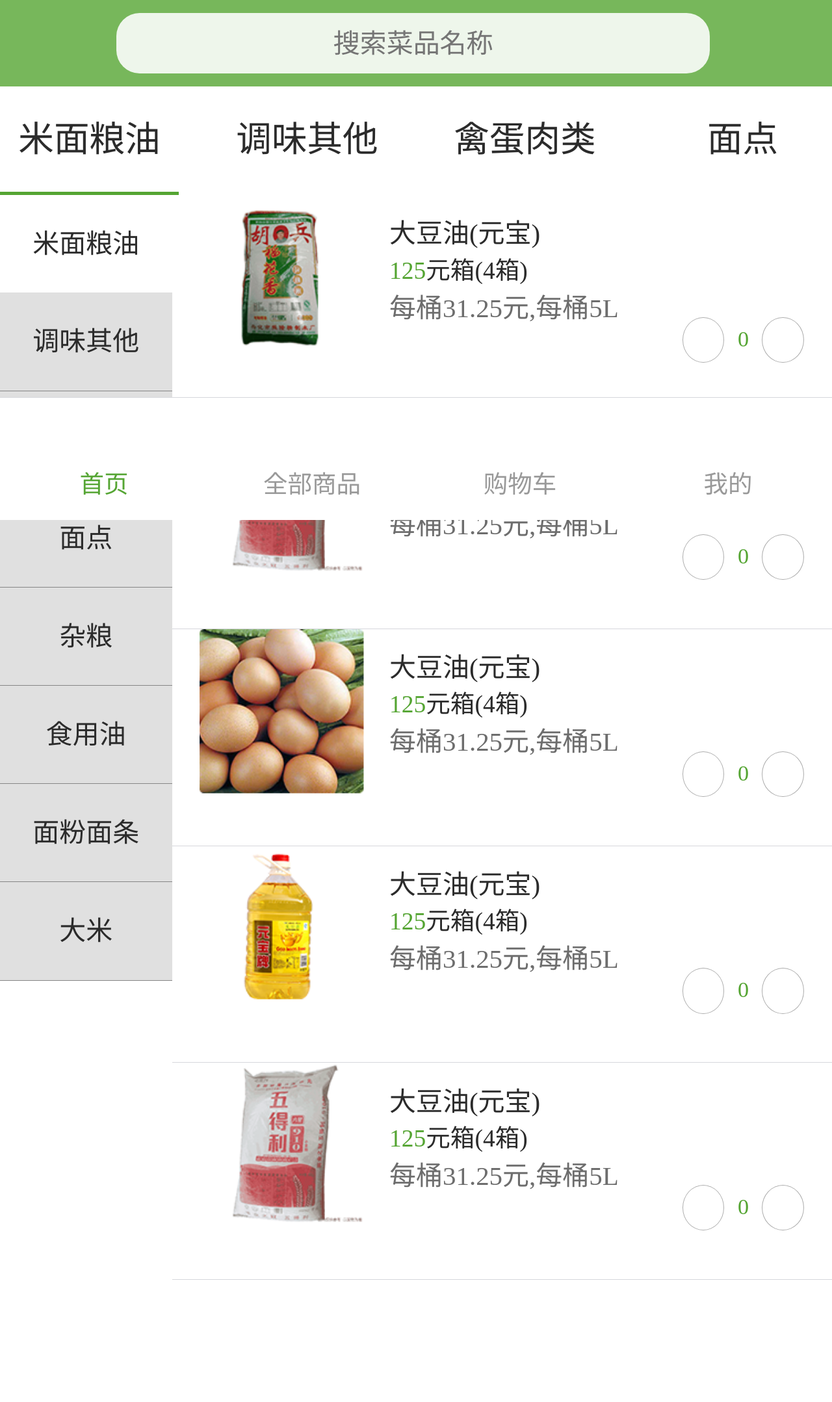
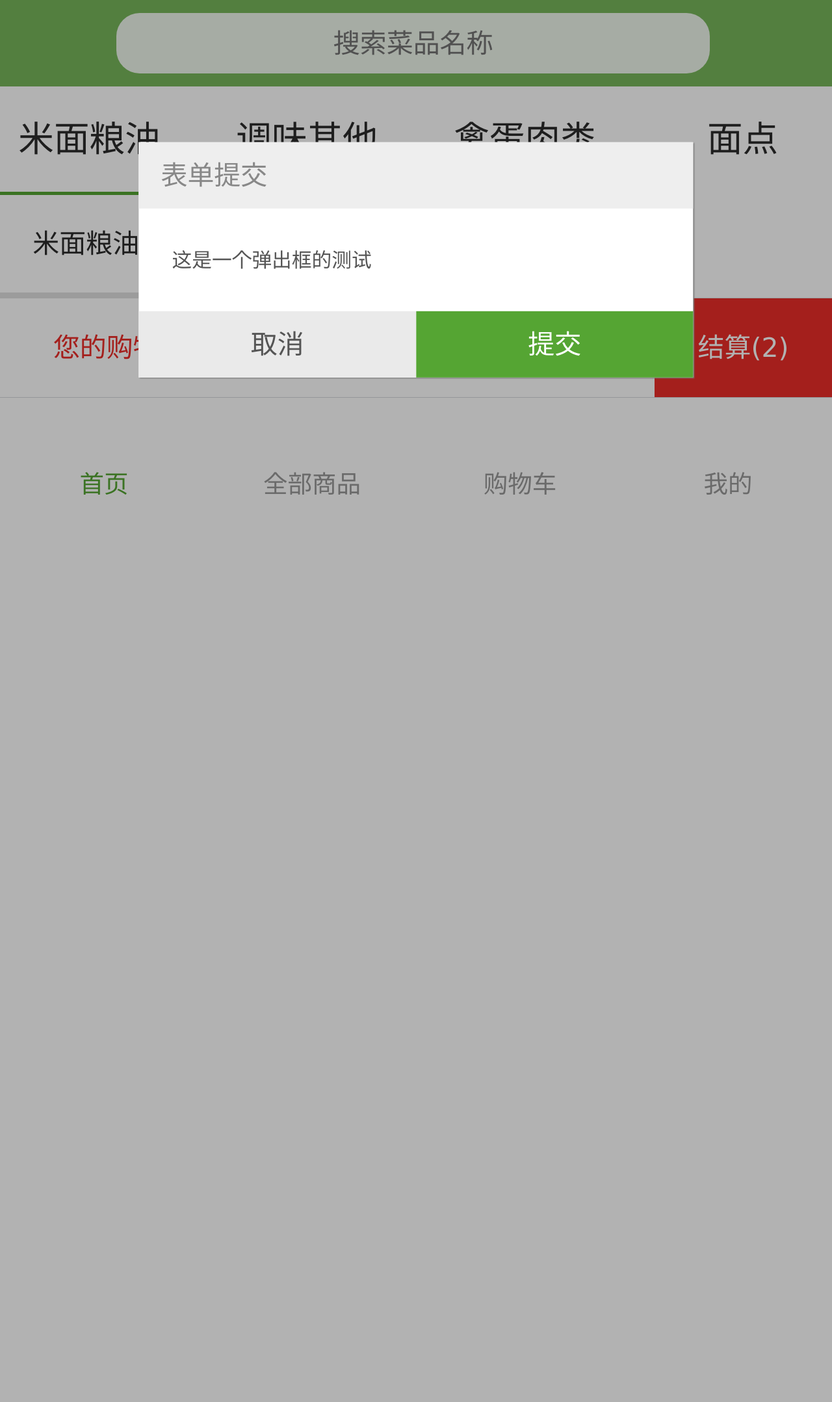
Before and after one commit to laikedou/webfronteffect, a PHP site: page /category.html in a window 1280 px wide. Shown: the whole page at 65% size. After the commit the page ends 761 px from the top, so only its background shows below. Run offline with PHP 8.4, Linux system fonts and the light colour scheme; style sheets or scripts are compiled from the project's sources; some web fonts are replaced.

Commit message:
modified the template

```diff
--- a/ycaidao2/category.html
+++ b/ycaidao2/category.html
@@ -14,6 +14,7 @@
     <link rel="stylesheet" type="text/css" href="css/slider.css">
     <link rel="stylesheet" type="text/css" href="css/ycaidao.css">
     <link rel="stylesheet" type="text/css" href="css/category.css">
+    <link rel="stylesheet" type="text/css" href="css/alert.css">
     <link rel="stylesheet" type="text/css" href="css/swiper-3.3.1.min.css">
     <title>有菜到手机客户端</title>
     <script type="text/javascript">
@@ -93,7 +94,7 @@
 						   	        <a href="javascript:void(0);" class="ycd-font-icon collect">&#xe62c;</a>
 						   	        <div class="cart-operation">
 						   	        	 <span class="ycd-font-icon cut">&#xe62a;</span>
-						   	        	 <span class="amount">0</span>
+						   	        	  <input type="number" class="amount" id="number" onblur="changePrice(this);" name="number" value="1" min="1" max="1" />
 						   	        	 <span class="ycd-font-icon increse">&#xe62d;</span>
 						   	        </div>
 						   </div>
@@ -115,7 +116,7 @@
 						   	        <a href="javascript:void(0);" class="ycd-font-icon collect">&#xe62c;</a>
 						   	        <div class="cart-operation">
 						   	        	 <span class="ycd-font-icon cut">&#xe62a;</span>
-						   	        	 <span class="amount">0</span>
+						   	        	  <input type="number" class="amount" id="number" onblur="changePrice(this);" name="number" value="1" min="1" max="1" />
 						   	        	 <span class="ycd-font-icon increse">&#xe62d;</span>
 						   	        </div>
 						   </div>
@@ -137,7 +138,7 @@
 						   	        <a href="javascript:void(0);" class="ycd-font-icon collect">&#xe62c;</a>
 						   	        <div class="cart-operation">
 						   	        	 <span class="ycd-font-icon cut">&#xe62a;</span>
-						   	        	 <span class="amount">0</span>
+						   	        	  <input type="number" class="amount" id="number" onblur="changePrice(this);" name="number" value="1" min="1" max="1" />
 						   	        	 <span class="ycd-font-icon increse">&#xe62d;</span>
 						   	        </div>
 						   </div>
@@ -159,7 +160,7 @@
 						   	        <a href="javascript:void(0);" class="ycd-font-icon collect">&#xe62c;</a>
 						   	        <div class="cart-operation">
 						   	        	 <span class="ycd-font-icon cut">&#xe62a;</span>
-						   	        	 <span class="amount">0</span>
+						   	        	  <input type="number" class="amount" id="number" onblur="changePrice(this);" name="number" value="1" min="1" max="1" />
 						   	        	 <span class="ycd-font-icon increse">&#xe62d;</span>
 						   	        </div>
 						   </div>
@@ -182,7 +183,7 @@
 						   	        <a href="javascript:void(0);" class="ycd-font-icon collect">&#xe62c;</a>
 						   	        <div class="cart-operation">
 						   	        	 <span class="ycd-font-icon cut">&#xe62a;</span>
-						   	        	 <span class="amount">0</span>
+						   	        	  <input type="number" class="amount" id="number" onblur="changePrice(this);" name="number" value="1" min="1" max="1" />
 						   	        	 <span class="ycd-font-icon increse">&#xe62d;</span>
 						   	        </div>
 						   </div>
@@ -207,7 +208,7 @@
 						   	        <a href="javascript:void(0);" class="ycd-font-icon collect">&#xe62c;</a>
 						   	        <div class="cart-operation">
 						   	        	 <span class="ycd-font-icon cut">&#xe62a;</span>
-						   	        	 <span class="amount">0</span>
+						   	        	  <input type="number" class="amount" id="number" onblur="changePrice(this);" name="number" value="1" min="1" max="1" />
 						   	        	 <span class="ycd-font-icon increse">&#xe62d;</span>
 						   	        </div>
 						   </div>
@@ -229,7 +230,7 @@
 						   	        <a href="javascript:void(0);" class="ycd-font-icon collect">&#xe62c;</a>
 						   	        <div class="cart-operation">
 						   	        	 <span class="ycd-font-icon cut">&#xe62a;</span>
-						   	        	 <span class="amount">0</span>
+						   	        	  <input type="number" class="amount" id="number" onblur="changePrice(this);" name="number" value="1" min="1" max="1" />
 						   	        	 <span class="ycd-font-icon increse">&#xe62d;</span>
 						   	        </div>
 						   </div>
@@ -251,7 +252,7 @@
 						   	        <a href="javascript:void(0);" class="ycd-font-icon collect">&#xe62c;</a>
 						   	        <div class="cart-operation">
 						   	        	 <span class="ycd-font-icon cut">&#xe62a;</span>
-						   	        	 <span class="amount">0</span>
+						   	        	  <input type="number" class="amount" id="number" onblur="changePrice(this);" name="number" value="1" min="1" max="1" />
 						   	        	 <span class="ycd-font-icon increse">&#xe62d;</span>
 						   	        </div>
 						   </div>
@@ -273,7 +274,7 @@
 						   	        <a href="javascript:void(0);" class="ycd-font-icon collect">&#xe62c;</a>
 						   	        <div class="cart-operation">
 						   	        	 <span class="ycd-font-icon cut">&#xe62a;</span>
-						   	        	 <span class="amount">0</span>
+						   	        	  <input type="number" class="amount" id="number" onblur="changePrice(this);" name="number" value="1" min="1" max="1" />
 						   	        	 <span class="ycd-font-icon increse">&#xe62d;</span>
 						   	        </div>
 						   </div>
@@ -296,7 +297,7 @@
 						   	        <a href="javascript:void(0);" class="ycd-font-icon collect">&#xe62c;</a>
 						   	        <div class="cart-operation">
 						   	        	 <span class="ycd-font-icon cut">&#xe62a;</span>
-						   	        	 <span class="amount">0</span>
+						   	        	  <input type="number" class="amount" id="number" onblur="changePrice(this);" name="number" value="1" min="1" max="1" />
 						   	        	 <span class="ycd-font-icon increse">&#xe62d;</span>
 						   	        </div>
 						   </div>
@@ -331,6 +332,15 @@
 
 		</div>
 </div>
+<!--底部提示框-->
+<div class="ycd-bottom-cart-info" id="ECS_CARTINFO">
+      <div class="cart-info-total">
+      	<a href="flow.php" title="查看购物车">您的购物车中有 5 件商品，总计金额 ￥<span>2836.00</span>。</a>
+      </div>
+	  <a class="cart-info-checkout">
+	  	结算(2)
+	  </a>
+</div>
 <!--底部导航栏-->
 <div class="ycd-bottom">
 	  <div class="ycd-foot-tab">
@@ -360,9 +370,24 @@
 </div>
 <script src="js/zepto.js"></script>
 <script src="js/zepto.slider.js"></script>
+<script src="js/zepto.popup.js"></script>
 <script src="js/swiper3.1.zepto.js"></script>
 <script src="js/app.js"></script>
 <script>
+    //测试弹出窗口插件
+    (function($){
+        $('body').popup({
+            title:'表单提交'
+            ,id:'pop-1'
+            ,closeOnOk:true
+            ,ok:'提交'
+            ,onOk:function(){
+
+            },
+            message:'这是一个弹出框的测试'
+        });
+
+    })(Zepto);
 	var mySwiper2 = new Swiper('#swiper-container2',{
 	watchSlidesProgress : true,
 	watchSlidesVisibility : true,
--- /dev/null
+++ b/ycaidao2/css/alert.css
@@ -0,0 +1,89 @@
+body {
+  overflow: hidden; }
+
+#car-pop-mask {
+  display: block;
+  width: 100%;
+  height: 100%;
+  background: #000;
+  z-index: 999999;
+  position: absolute;
+  position: fixed;
+  top: 0;
+  left: 0; }
+
+.car-popup {
+  display: block;
+  width: 25rem;
+  padding: 0;
+  opacity: 1;
+  -webkit-transform: scale(1) translate(-50%, -50%);
+      -ms-transform: scale(1) translate(-50%, -50%);
+          transform: scale(1) translate(-50%, -50%);
+  -webkit-transition: all 0.20s  ease-in-out;
+          transition: all 0.20s  ease-in-out;
+  position: absolute;
+  z-index: 1000000;
+  top: 50%;
+  left: 50%;
+  margin: 0 auto;
+  background: #fff;
+  color: #555;
+  box-shadow: 0.05rem 0.05rem 0.05rem #777; }
+
+.car-popup > * {
+  color: inherit; }
+
+.car-popup a {
+  text-decoration: none; }
+
+.car-popup.hidden {
+  opacity: 0;
+  -webkit-transform: scale(0);
+      -ms-transform: scale(0);
+          transform: scale(0);
+  top: 50%;
+  left: 50%;
+  margin: 0 auto; }
+
+.car-popup > header {
+  font-size: 1.2rem;
+  margin: 0;
+  padding: 0;
+  background: #eee;
+  color: #888;
+  height: 3rem;
+  line-height: 3rem;
+  text-indent: 1rem; }
+
+.car-popup > div {
+  font-size: 0.9rem;
+  margin: 1.5rem 1.5rem;
+  line-height: 1.8; }
+
+.car-popup > footer {
+  width: 100%;
+  text-align: center;
+  display: block !important; }
+
+.car-popup .car-popup-cancel, .car-popup .car-popup-ok {
+  float: left;
+  width: 50%;
+  background: #EAEAEA;
+  color: #555;
+  height: 3rem;
+  line-height: 3rem;
+  font-size: 1.2rem; }
+
+.car-popup .car-popup-ok {
+  float: right;
+  background: #55a533;
+  color: #fff; }
+
+.car-popup a.center {
+  float: none !important;
+  width: 100%;
+  margin: auto;
+  display: block; }
+
+/*# sourceMappingURL=alert.css.map */
--- a/ycaidao2/css/category.css
+++ b/ycaidao2/css/category.css
@@ -2,9 +2,6 @@
   background: rgba(85, 165, 51, 0.8); }
   .ycd-header-search-box-top .ycd-js-search-input-box {
     margin: 0;
-    display: -webkit-box;
-    display: -webkit-flex;
-    display: -ms-flexbox;
     display: flex; }
   .ycd-header-search-box-top .ycd-js-search-input {
     width: 29.1rem; }
@@ -47,10 +44,7 @@
   background: #fff; }
 
 .yc-swiper-right-list-content {
-  -webkit-box-flex: 1;
-  -webkit-flex: 1;
-      -ms-flex: 1;
-          flex: 1; }
+  flex: 1; }
   .yc-swiper-right-list-content .yc-swiper-right-list-item {
     width: 100%;
     height: 9.75rem;
@@ -102,9 +96,6 @@
       height: 2rem;
       right: 1.25rem;
       top: 5.5rem;
-      display: -webkit-box;
-      display: -webkit-flex;
-      display: -ms-flexbox;
       display: flex; }
       .yc-swiper-right-list-content .yc-swiper-right-list-item .cart-operation span {
         display: inline-block;
@@ -121,16 +112,42 @@
         .yc-swiper-right-list-content .yc-swiper-right-list-item .cart-operation span.cut:active, .yc-swiper-right-list-content .yc-swiper-right-list-item .cart-operation span.increse:active {
           background: #55a533;
           color: #fff; }
-      .yc-swiper-right-list-content .yc-swiper-right-list-item .cart-operation span.amount {
+      .yc-swiper-right-list-content .yc-swiper-right-list-item .cart-operation input.amount {
         font-size: 1rem;
         color: #55a533;
         line-height: 2rem;
-        padding: 0 0.6rem; }
+        padding: 0 0.6rem;
+        text-align: center;
+        border: none; }
 
 #swiper-container3 .swiper-slide {
-  display: -webkit-box;
-  display: -webkit-flex;
-  display: -ms-flexbox;
   display: flex; }
 
+.ycd-bottom-cart-info {
+  display: flex;
+  position: fixed;
+  bottom: 5.5rem;
+  left: 0;
+  width: 100%;
+  height: 4.5rem;
+  line-height: 4.5rem;
+  color: #eb2d29;
+  font-size: 1.2rem;
+  z-index: 99;
+  background: #fff;
+  border-top: 1px solid #dedede; }
+  .ycd-bottom-cart-info .cart-info-total {
+    flex: 1;
+    height: 100%;
+    text-indent: 1.2rem; }
+    .ycd-bottom-cart-info .cart-info-total a {
+      color: #eb2d29;
+      display: inline-block; }
+  .ycd-bottom-cart-info .cart-info-checkout {
+    width: 8rem;
+    height: 4.5rem;
+    background: #eb2d29;
+    color: #fff;
+    text-align: center; }
+
 /*# sourceMappingURL=category.css.map */
--- /dev/null
+++ b/ycaidao2/sass/alert.scss
@@ -0,0 +1,96 @@
+$browser-default-font-size:20px !default;
+$default-font-color:#999;
+$header-top-offset:pxTorem(20px);
+$calc-width:'-webkit-calc(100% - 1rem)';
+@function pxTorem($px) {
+    @return $px / $browser-default-font-size *1rem;
+}
+body{
+    overflow: hidden;
+}
+#car-pop-mask{
+    display:block;
+    width:100%;
+    height:100%;
+    background:#000;
+    z-index: 999999;
+    position:absolute;
+    position:fixed;
+    top:0;
+    left:0;
+}
+.car-popup {
+    display: block;
+    width: pxTorem(500px);
+    padding: 0;
+    opacity: 1;
+    transform:scale(1) translate(-50%,-50%);
+    transition: all 0.20s  ease-in-out;
+    position: absolute;
+    z-index: 1000000;
+    top: 50%;
+    left: 50%;
+    margin: 0 auto;
+    background: #fff;
+    color:#555;
+    box-shadow:pxTorem(1px) pxTorem(1px) pxTorem(1px)  #777;
+}
+.car-popup >* {
+color:inherit;
+}
+.car-popup a{text-decoration: none;}
+
+.car-popup.hidden {
+    opacity: 0;
+    transform: scale(0);
+    top: 50%;
+    left: 50%;
+    margin: 0 auto;
+}
+
+.car-popup>header{
+
+    font-size:pxTorem(24px);
+    margin:0;
+    padding:0;
+    background: #eee;
+    color: #888;
+    height: pxTorem(60px);
+    line-height:pxTorem(60px) ;
+    text-indent:pxTorem(20px) ;
+}
+
+.car-popup>div{
+    font-size:pxTorem(18px);
+    margin:pxTorem(30px) pxTorem(30px)  ;
+    line-height: 1.8;
+}
+
+.car-popup>footer{
+    width:100%;
+    text-align:center;
+    display:block !important;
+}
+
+.car-popup .car-popup-cancel,.car-popup .car-popup-ok{
+    float:left;
+    width: 50%;
+    background: #EAEAEA;
+    color:#555;
+    height: pxTorem(60px);
+    line-height:pxTorem(60px);
+    font-size:pxTorem(24px);
+}
+
+.car-popup .car-popup-ok{
+    float:right;
+    background: #55a533;
+    color: #fff;
+}
+
+.car-popup a.center{
+    float:none!important;
+    width:100%;
+    margin:auto;
+    display: block;
+}
--- a/ycaidao2/sass/category.scss
+++ b/ycaidao2/sass/category.scss
@@ -146,11 +146,13 @@ $calc-width:'-webkit-calc(100% - 1rem)';
               	color:#fff;
               }
             }
-            span.amount{
+            input.amount{
               font-size:pxTorem(20px);
               color:#55a533;
               line-height: pxTorem(40px);
               padding:0 pxTorem(12px);
+              text-align: center;
+              border:none;
             }
 
     	}
@@ -160,3 +162,34 @@ $calc-width:'-webkit-calc(100% - 1rem)';
 #swiper-container3 .swiper-slide{
 	display:flex;
 }
+
+.ycd-bottom-cart-info{
+  display:flex;
+  position: fixed;
+  bottom:pxTorem(110px);
+  left:0;
+  width:100%;
+  height:pxTorem(90px);
+  line-height: pxTorem(90px);
+  color:#eb2d29;
+  font-size:pxTorem(24px);
+  z-index: 99;
+  background: #fff;
+  border-top:1px solid #dedede;
+  .cart-info-total{
+    flex:1;
+    height:100%;
+    text-indent:pxTorem(24px);
+    & a{
+      color:#eb2d29;
+      display:inline-block;
+    }
+  }
+  .cart-info-checkout{
+     width:pxTorem(160px);
+     height:pxTorem(90px);
+     background: #eb2d29;
+     color:#fff;
+     text-align: center;
+  }
+}
```
Also changed, not shown: ycaidao2/js/demo.js (added, +208 -0 lines), ycaidao2/js/zepto.popup.js (added, +203 -0 lines), 2 other files.
